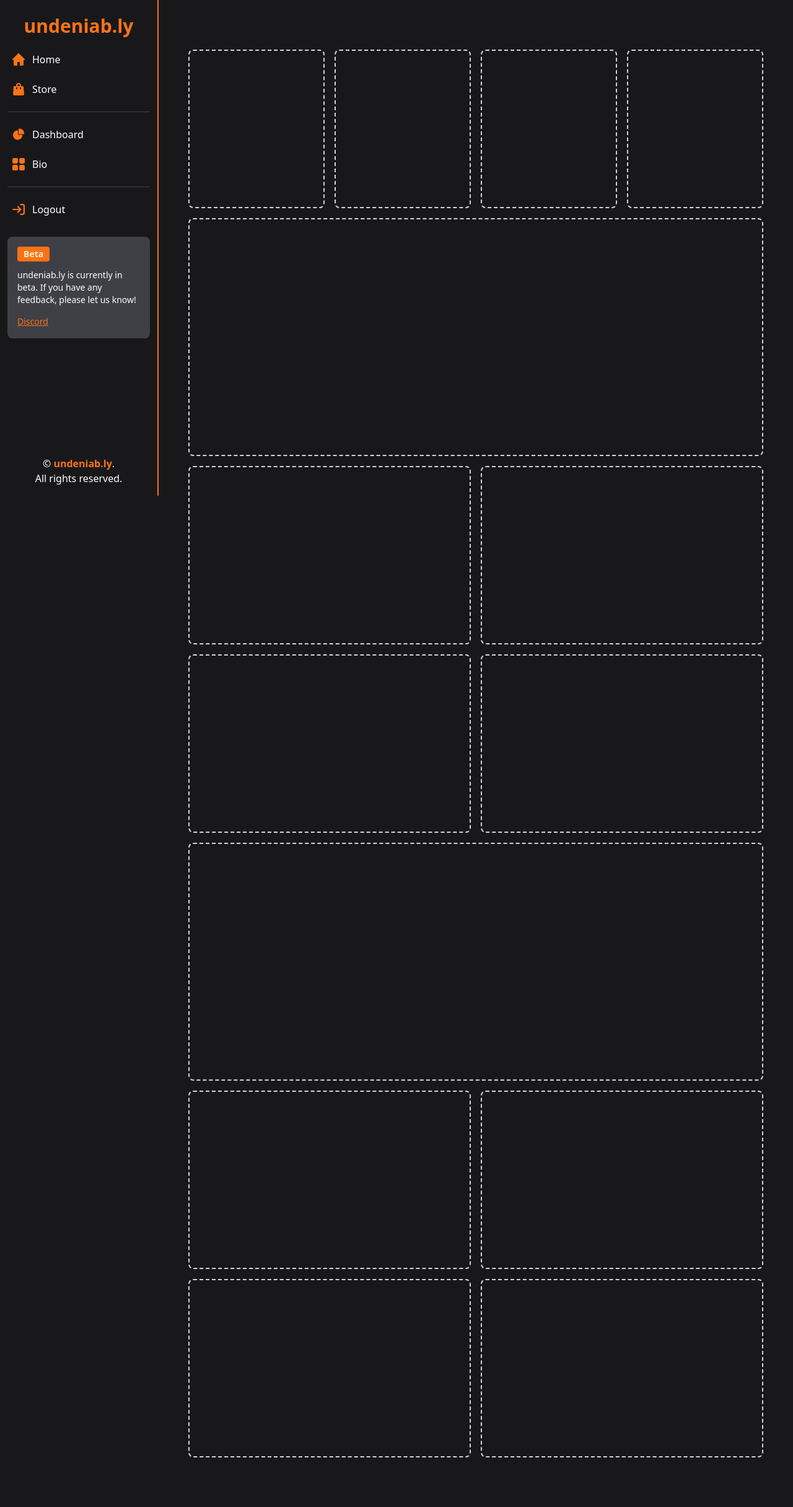
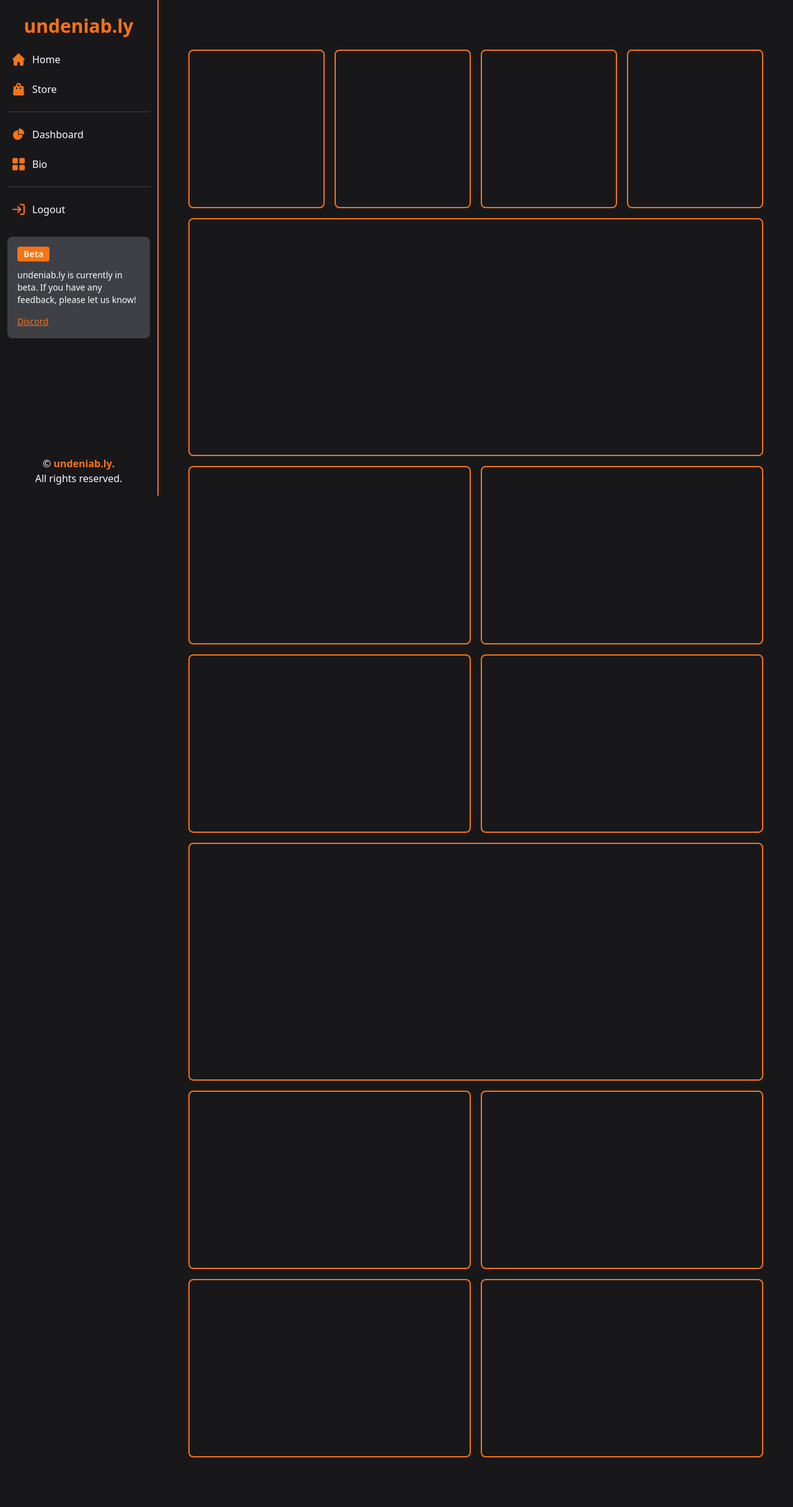
Before and after one commit to yo-ru/undeniab.ly, a Python web app: template templates/dashboard/home.html in a window 1280 px wide. Shown: the whole page at 62% size. Run offline with Jinja, Linux system fonts and the light colour scheme; the template is opened without the code that fills it, so the values that code supplies are empty; style sheets or scripts are compiled from the project's sources; some libraries are stand-ins or nearby versions.

Commit message:
start dashboard design

```diff
--- a/templates/dashboard/home.html
+++ b/templates/dashboard/home.html
@@ -4,26 +4,26 @@
 {% endblock %}
 
 {% block content %}
-  <main class="p-4 md:ml-64 h-auto py-20">
+  <div class="p-4 md:ml-64 h-auto py-20">
     <div class="grid grid-cols-1 sm:grid-cols-2 lg:grid-cols-4 gap-4 mb-4">
-      <div class="border-2 border-dashed border-gray-300 rounded-lg dark:border-gray-600 h-32 md:h-64"></div>
-      <div class="border-2 border-dashed rounded-lg border-gray-300 dark:border-gray-600 h-32 md:h-64"></div>
-      <div class="border-2 border-dashed rounded-lg border-gray-300 dark:border-gray-600 h-32 md:h-64"></div>
-      <div class="border-2 border-dashed rounded-lg border-gray-300 dark:border-gray-600 h-32 md:h-64"></div>
+      <div class="border-2 rounded-lg border-orange-500 h-32 md:h-64"></div>
+      <div class="border-2 rounded-lg border-orange-500 h-32 md:h-64"></div>
+      <div class="border-2 rounded-lg border-orange-500 h-32 md:h-64"></div>
+      <div class="border-2 rounded-lg border-orange-500 h-32 md:h-64"></div>
     </div>
-    <div class="border-2 border-dashed rounded-lg border-gray-300 dark:border-gray-600 h-96 mb-4"></div>
+    <div class="border-2 rounded-lg border-orange-500 h-96 mb-4"></div>
     <div class="grid grid-cols-2 gap-4 mb-4">
-      <div class="border-2 border-dashed rounded-lg border-gray-300 dark:border-gray-600 h-48 md:h-72"></div>
-      <div class="border-2 border-dashed rounded-lg border-gray-300 dark:border-gray-600 h-48 md:h-72"></div>
-      <div class="border-2 border-dashed rounded-lg border-gray-300 dark:border-gray-600 h-48 md:h-72"></div>
-      <div class="border-2 border-dashed rounded-lg border-gray-300 dark:border-gray-600 h-48 md:h-72"></div>
+      <div class="border-2 rounded-lg border-orange-500 h-48 md:h-72"></div>
+      <div class="border-2 rounded-lg border-orange-500 h-48 md:h-72"></div>
+      <div class="border-2 rounded-lg border-orange-500 h-48 md:h-72"></div>
+      <div class="border-2 rounded-lg border-orange-500 h-48 md:h-72"></div>
     </div>
-    <div class="border-2 border-dashed rounded-lg border-gray-300 dark:border-gray-600 h-96 mb-4"></div>
+    <div class="border-2 rounded-lg border-orange-500 h-96 mb-4"></div>
     <div class="grid grid-cols-2 gap-4">
-      <div class="border-2 border-dashed rounded-lg border-gray-300 dark:border-gray-600 h-48 md:h-72"></div>
-      <div class="border-2 border-dashed rounded-lg border-gray-300 dark:border-gray-600 h-48 md:h-72"></div>
-      <div class="border-2 border-dashed rounded-lg border-gray-300 dark:border-gray-600 h-48 md:h-72"></div>
-      <div class="border-2 border-dashed rounded-lg border-gray-300 dark:border-gray-600 h-48 md:h-72"></div>
+      <div class="border-2 rounded-lg border-orange-500 h-48 md:h-72"></div>
+      <div class="border-2 rounded-lg border-orange-500 h-48 md:h-72"></div>
+      <div class="border-2 rounded-lg border-orange-500 h-48 md:h-72"></div>
+      <div class="border-2 rounded-lg border-orange-500 h-48 md:h-72"></div>
     </div>
-  </main>
+  </div>
 {% endblock %}
```
